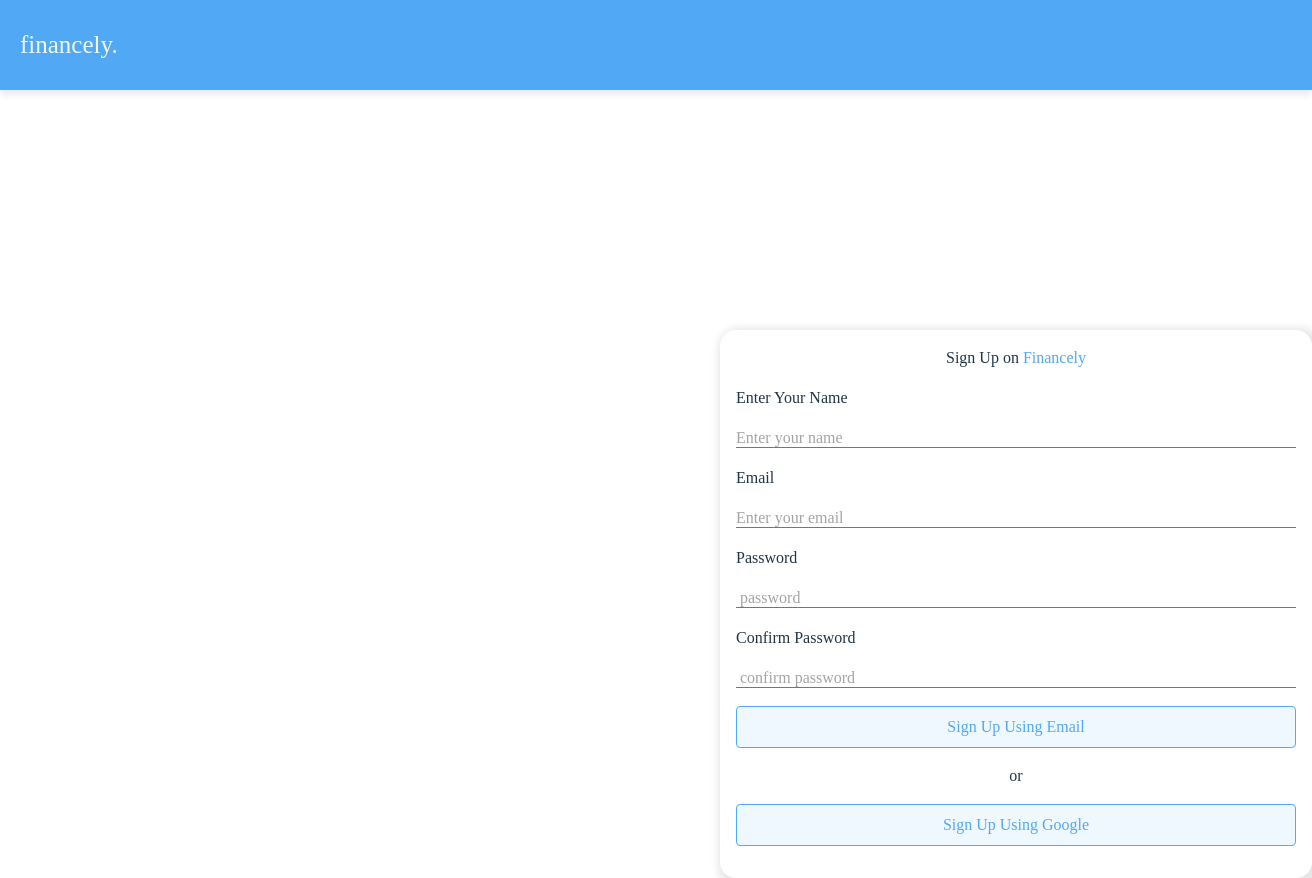
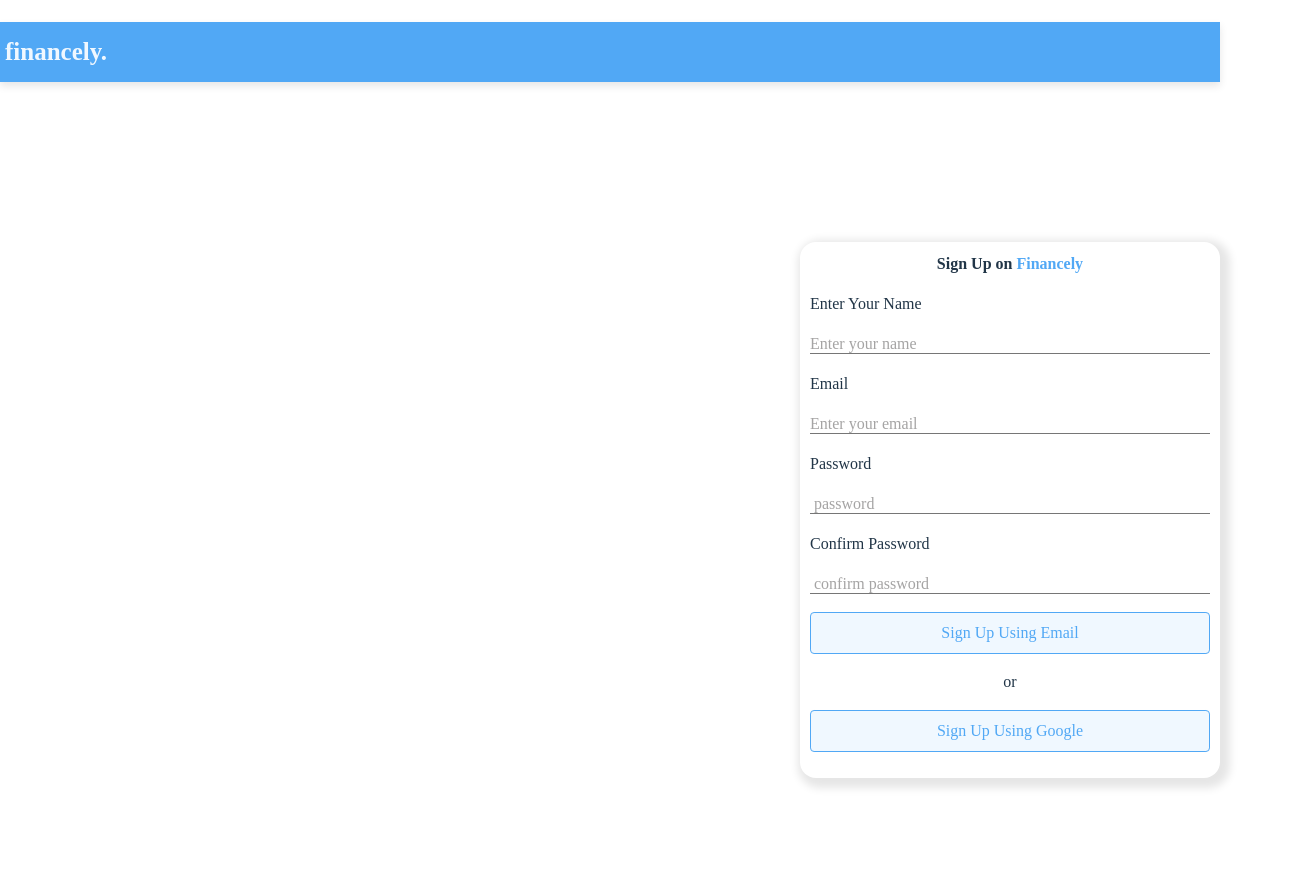
Before and after one commit to DharminderPal/Finace_tracker-, a React (Vite) app: page / in a window 1280 px wide. Shown: the whole page, 1312 px wide, since content can reach past the window. After the commit the page ends 800 px from the top, so only its background shows below. Built offline with nearby package versions, Linux system fonts and the light colour scheme; a web font is replaced by a local one.

Commit message:
22/9/2025

```diff
--- a/src/App.jsx
+++ b/src/App.jsx
@@ -7,6 +7,7 @@ import './App.css'
 import { ToastContainer, toast } from 'react-toastify';
 import SingupinComponent from './component/SignupSignin'
 import firebase from 'firebase/compat/app'
+import 'react-toastify/dist/ReactToastify.css';
 function App() {
   // const [count, setCount] = useState(0)
 
--- a/src/component/Button/index.tsx
+++ b/src/component/Button/index.tsx
@@ -1,10 +1,10 @@
 import React from "react";
 import './styles.css'
 
-function Button({text,onclick,blue}){
+function Button({text,onclick,blue,disabled}){
 return (
 <>
-<div className={blue?"btn blue":"btn"}        onClick={onclick}>
+<div className={blue?"btn blue":"btn"} onClick={onclick}>
     {text}
     </div>
 </>
--- a/src/component/Header/index.jsx
+++ b/src/component/Header/index.jsx
@@ -4,8 +4,8 @@ const Header = () => {
   return (
 
       <div className="navbar">
-<p style={{fontWeight:500}}>financely.</p>
-{/* <p onClick=logout finction call here>LogOut</p> */}
+<p style={{fontWeight:600}}>financely.</p>
+{/* <p >LogOut</p> */}
       </div>
 
   );
--- a/src/component/Header/styles.css
+++ b/src/component/Header/styles.css
@@ -21,7 +21,7 @@ input{
   background-color: var(--theme);
   box-shadow: 0 4px 8px var(--shadow-color);
   height: 50px;
-  padding:  20px;
+  padding:  5px;
   display: flex;
   align-items: center;
   font-size: 25px;
--- a/src/component/SignupSignin/index.jsx
+++ b/src/component/SignupSignin/index.jsx
@@ -4,16 +4,74 @@ import "./styles.css";
 import Input from "../input";
 import Header from "../Header";
 import Button from "../Button"; /*import button here  in this */
+import { toast } from "react-toastify";
+import { getAuth, createUserWithEmailAndPassword } from "firebase/auth";
+import {auth} from '../../firebase'
+
 function SingupinComponent() {
   const [name,setName]= useState("")
   const[email,setEmail] = useState("")
   const[password,setPassword] = useState("")
   const [confirmPassword,setConfirmPassword] = useState("")
+  const [loginForm,setLoginForm]=useState(false);
+  const[loading,setLoading]=useState(false);
+function signwithemail(){
+setLoading(true);
+const auth = getAuth();
+if(name!== "" && email!=="" && password!=="" && confirmPassword!==""){
+if(password === confirmPassword){
+ createUserWithEmailAndPassword(auth, email, password)
+  .then((userCredential) => {
+    const user = userCredential.user;
+    console.log("user>>>",user);
+    toast.success("user created successfully")
+    setLoading(false);
+    setEmail("");
+    setName("");
+    setConfirmPassword("");
+    setPassword("");
+    creatuserdoc(user,name)
+    // created doc with id as the following id
+  })
+  .catch((error) => {
+    const errorCode = error.code;
+    const errorMessage = error.message;
+    toast.error(errorMessage)
+    // ..
+  });
+}else{
+toast.error('password do not match');
+  setLoading(false);
+}}
+else{
+  toast.error('All filds are required')
+  setLoading(false);
+}
+
+
+}
+
+function creatuserdoc(){
+//create a doc .
+
+
+
+}
+
+
+
 return (
   <>
     <Header/>
-    <div className="wrapper">
-    <h2 className="title">Sign Up on <span style={{color:`var(--theme)`}} >Financely</span></h2>
+    {loginForm ?<>
+
+
+
+
+    </>:<div className="wrapper">
+    <h2 className="title">
+
+      Sign Up on <span style={{color:`var(--theme)`}} >Financely</span></h2>
 
   <form action="post">
 
@@ -23,34 +81,41 @@ setstate={setName}
 placeholder={"Enter your name"}
 />
 
-<Input label={"Email"}
+<Input type={"email"}
+label={"Email"}
 state={email}
 setstate={setEmail}
 placeholder={"Enter your email"}
 />
 
-<Input label={"Password"}
+<Input type={"password"}
+label={"Password"}
 // type={password}
 state={password}
 setstate={setPassword}
 placeholder={" password"}
 />
 
-  <Input label={"confirm Password"}
+  <Input type={"password"}
+label={"confirm Password"}
 state={confirmPassword}
 setstate={setConfirmPassword}
 placeholder={" confirm password"}
 />
-<Button text={"Sign Up Using Email"}  />
+<Button disabled={loading}
+text={loading?"Loading..":"Sign Up Using Email"} onclick={signwithemail} />
 <p style={{textAlign:"center"}}>or</p>
-<Button text={"Sign Up Using Google"}  />
+<Button text={loading?"Loading..":"Sign Up Using Google"}  />
   </form>
 
-    </div>
+    </div>}
+
+
     </>
   )
 
 }
 
 
+
 export default SingupinComponent;
--- a/src/component/SignupSignin/styles.css
+++ b/src/component/SignupSignin/styles.css
@@ -1,17 +1,17 @@
 .wrapper{
-    padding: 1rem;
+    padding: 10px;
     box-shadow:   4px 4px 8px 6px var(--shadow-color);
     border-radius: 1rem;
     gap: 1rem;
-    margin-top: 15rem;
-    width: 35rem;
-    margin-left: 45rem;
+    margin-top: 10rem;
+    width: 25rem;
+    margin-left: 50rem;
+    mar
 }
 
 .title{
-font-weight: 500;
+font-weight: 500px;
 font-size: 1rem;
 text-align: center;
 margin: 0;
-
 }
--- a/src/component/input/index.tsx
+++ b/src/component/input/index.tsx
@@ -1,12 +1,13 @@
 import React  from "react";
 import './style.css'
 
-function input({label , state, setstate, placeholder}){
+function input({label , state, setstate, placeholder,type}){
 return(
 
 <div className="input-wrapper">
     <p className="label-input">{label}</p>
     <input value={state}
+    type={type}
     placeholder={placeholder}
     onChange={(e)=>setstate(e.target.value)}
     className="input-field"/>
```
Also changed, not shown: src/firebase.jsx (line endings or trailing spaces). Lines whose indentation alone changed are shown as unchanged.
